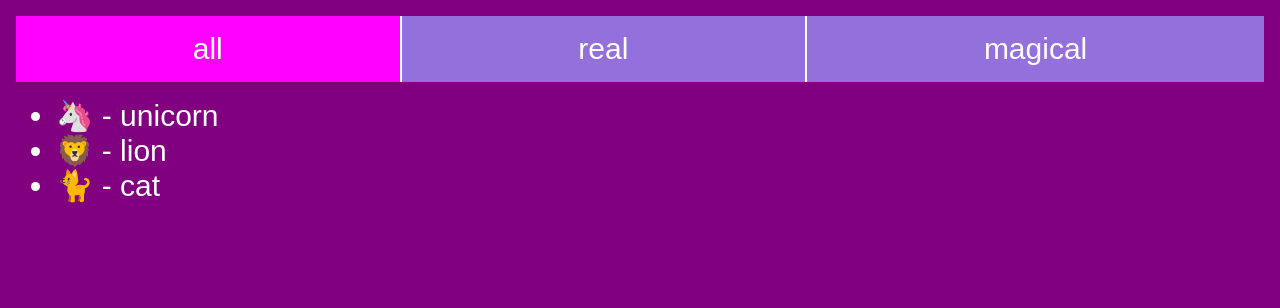
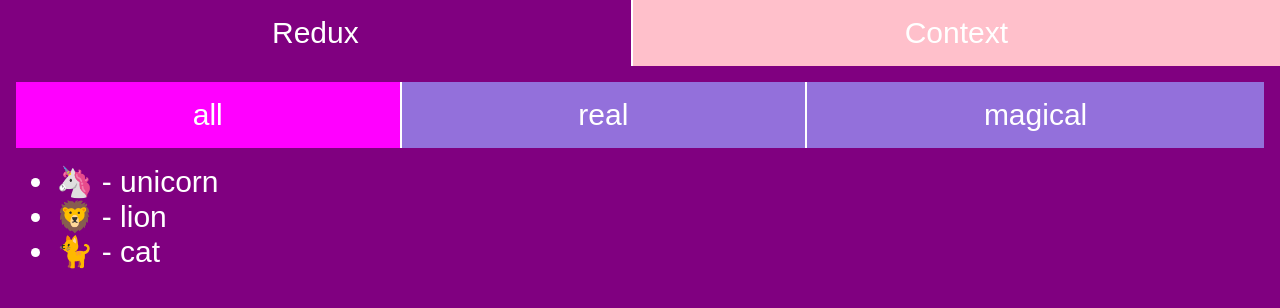
Before and after one commit to MACSkeptic/contrived-full-stack-unit-tests-example, a React (Create React App) app: page /redux/animals/all in a window 1280 px wide. Shown: the top 308 px of the page. Built offline with nearby package versions, Linux system fonts and the light colour scheme.

Commit message:
unhide main header

```diff
--- a/src/App.js
+++ b/src/App.js
@@ -16,7 +16,7 @@
 
 export const App = () => (
   <React.Fragment>
-    <header style={{ display: 'none' }}>
+    <header>
       <NavLink to="/redux/animals">Redux</NavLink>
       <NavLink to="/context/animals">Context</NavLink>
     </header>
```
Also changed, not shown: 1 other file (tests, documents, lock files or other folders).
